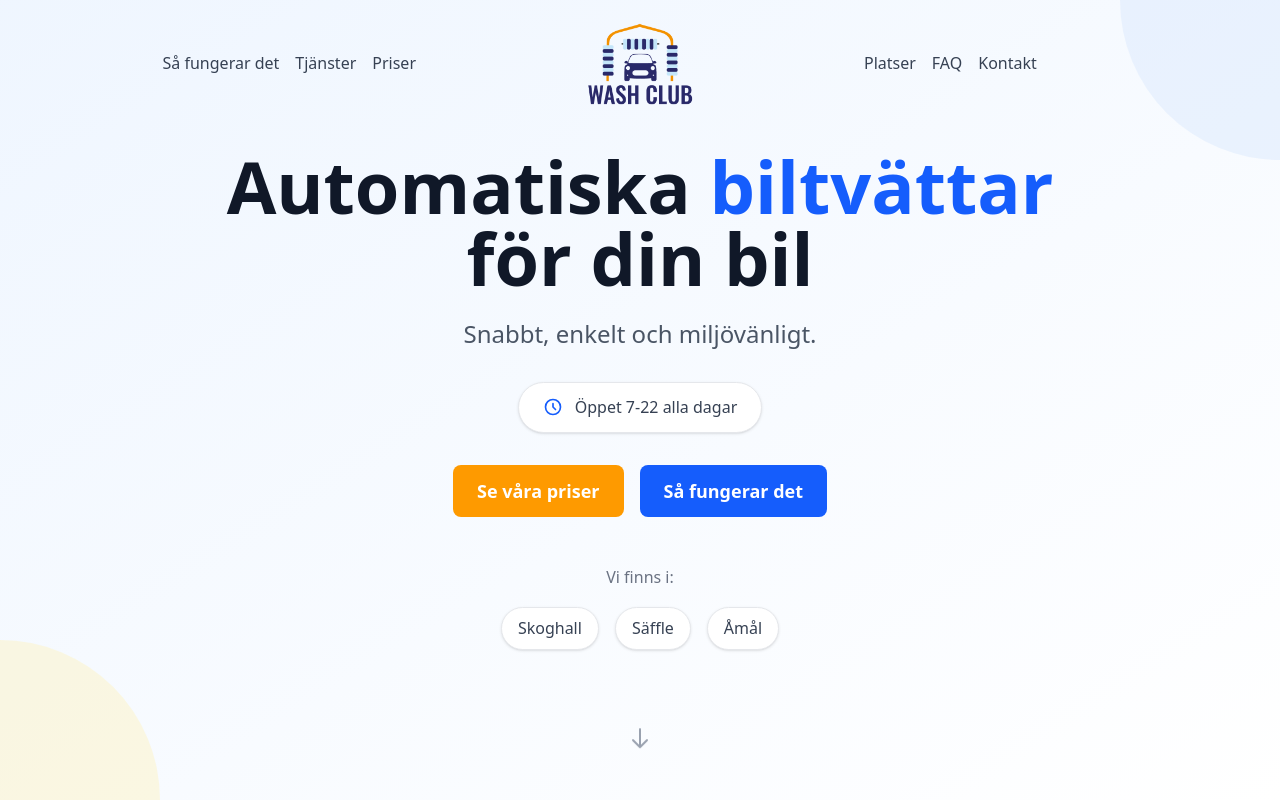
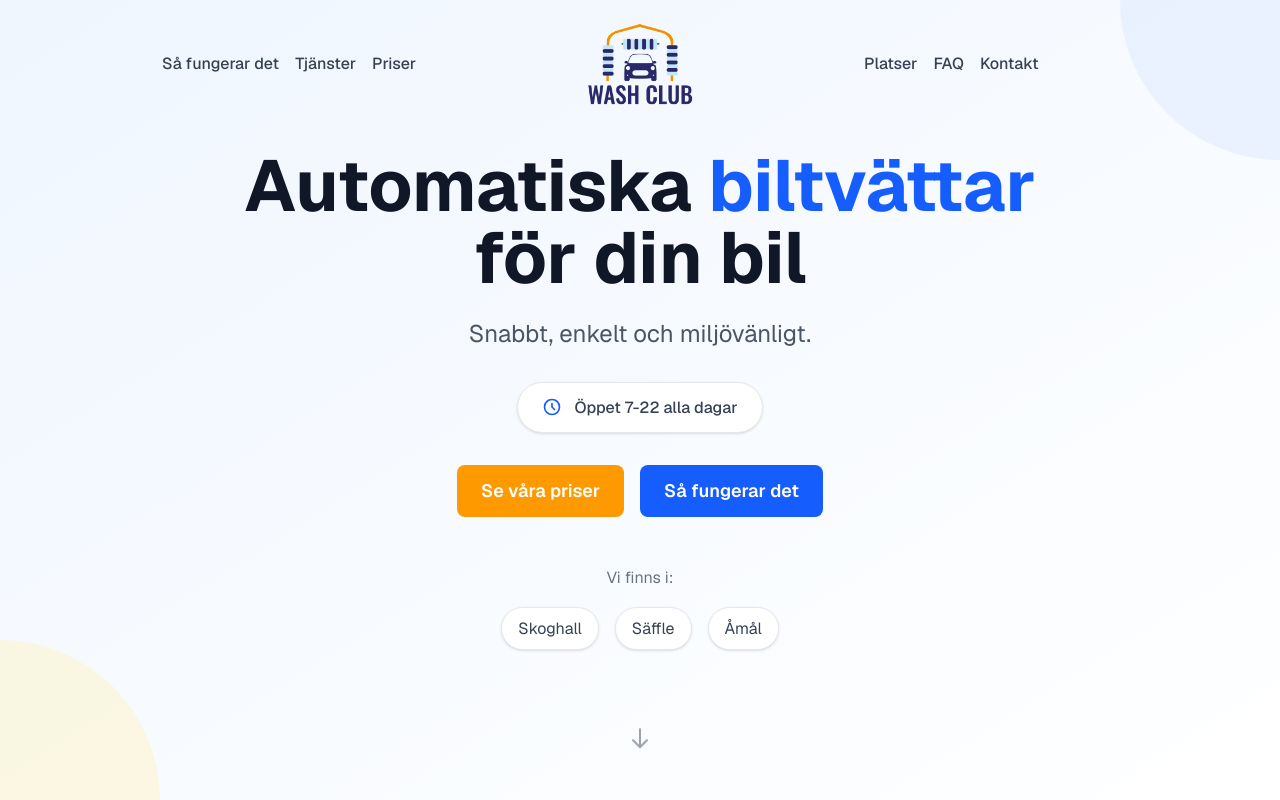
Before and after one commit to filipperssonn/wash-club-landing, a Next.js app: page / in a window 1280 px wide. Shown: the top 800 px of the page. Built offline with nearby package versions, Linux system fonts and the light colour scheme.

Commit message:
Fixar font-laddning för att lösa byggfel
- Tar bort manuell font-preloading
- Använder Next.js inbyggda font-optimering
- Flyttar font-klasser till html-elementet

```diff
--- a/src/app/layout.tsx
+++ b/src/app/layout.tsx
@@ -5,11 +5,13 @@
 const geistSans = Geist({
   variable: "--font-geist-sans",
   subsets: ["latin"],
+  display: "swap",
 });
 
 const geistMono = Geist_Mono({
   variable: "--font-geist-mono",
   subsets: ["latin"],
+  display: "swap",
 });
 
 export const metadata: Metadata = {
@@ -75,8 +77,8 @@
 export const viewport = {
   width: "device-width",
   initialScale: 1,
-  maximumScale: 5, // Tillåt zoom för tillgänglighet
-  userScalable: true, // Aktivera zoom för tillgänglighet
+  maximumScale: 5,
+  userScalable: true,
   themeColor: "#1e40af",
 };
 
@@ -86,10 +88,8 @@
   children: React.ReactNode;
 }>) {
   return (
-    <html lang="sv">
-      <body
-        className={`${geistSans.variable} ${geistMono.variable} antialiased`}
-      >
+    <html lang="sv" className={`${geistSans.variable} ${geistMono.variable}`}>
+      <body className="antialiased">
         {children}
       </body>
     </html>
```
